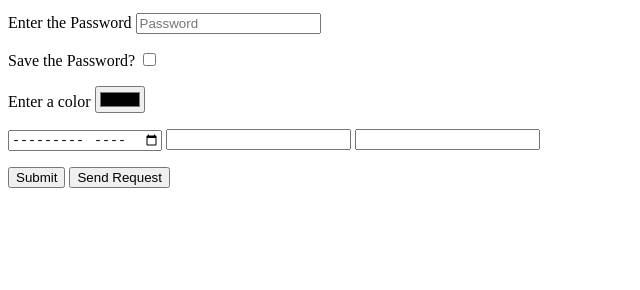
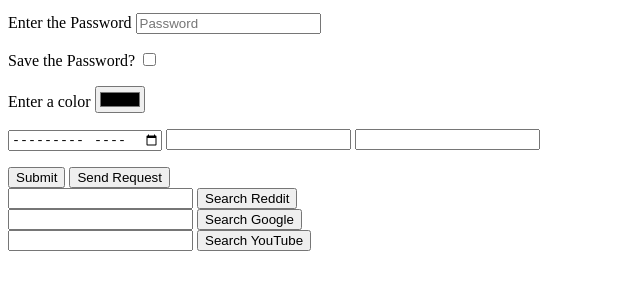
Before and after one commit to sanduler/WebPractice, a plain HTML site: page Ass6/index.html in a window 1280 px wide. Shown: the part 104-394 px from the top of the page, without its empty margins (0-640 px from the left). Drawn offline with Linux system fonts and the light colour scheme.

Commit message:
added the search for reddit, google and youtube

```diff
--- a/Ass6/index.html
+++ b/Ass6/index.html
@@ -36,6 +36,19 @@
         <input type="submit" value="Send Request">
     </form>
 
+    <form action="https://www.reddit.com/search">
+        <input type="text" name="q">
+        <button>Search Reddit</button>
+    </form>
+    <form action="https://www.google.com/search">
+        <input type="text" name="q">
+        <button>Search Google</button>
+    </form>
+    <form action="https://www.youtube.com/results">
+        <input type="text" name="search_query">
+        <button>Search YouTube</button>
+    </form>
+
 
 
 </body>
```
